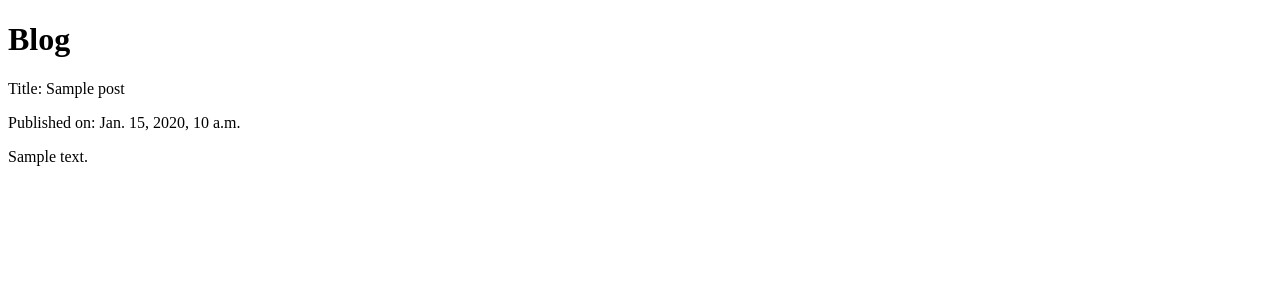
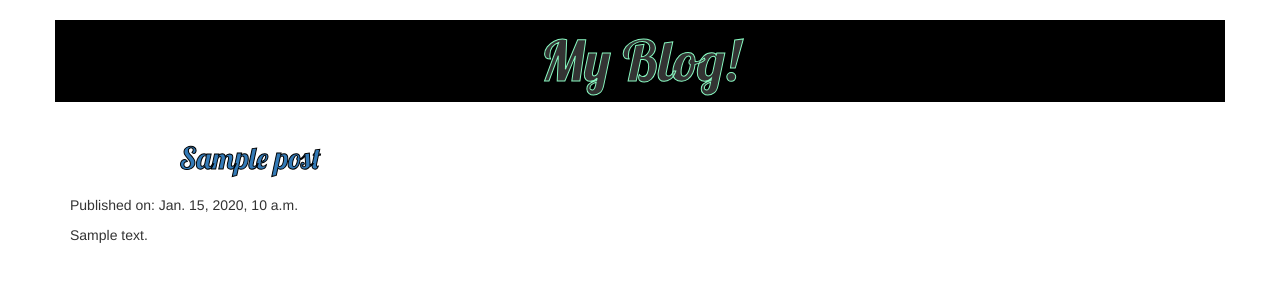
Before and after one commit to jezsh/djangogirls, a Django app: template blog/templates/blog/post_list.html in a window 1280 px wide. Shown: the top 300 px of the page. Run offline with Django 3.2, Linux system fonts and the light colour scheme; the template is opened without the code that fills it: most values are stand-ins (such as "Sample title", 1, 10 or a date in 2020); some libraries are stand-ins or nearby versions.

Commit message:
Added blog post and detail functionality and prettied it up

```diff
--- /dev/null
+++ b/blog/static/css/blog.css
@@ -0,0 +1,19 @@
+body h1, body h2 {
+	padding:10px;
+	font-family: 'Lobster', Helvetica;
+}
+
+h1 {
+	font-weight:300;
+	font-size:4em;
+	background-color: #000;
+	-webkit-text-stroke: 1px #89FAC2;
+}
+
+h2 {
+	color: #89FAC2;
+	-webkit-text-stroke: 1px #000;
+}
+
+.post {
+}
--- /dev/null
+++ b/blog/templates/blog/base.html
@@ -0,0 +1,18 @@
+{% load staticfiles %}
+<!doctype html>
+<html>
+<head>
+	<link rel="stylesheet" href="//maxcdn.bootstrapcdn.com/bootstrap/3.2.0/css/bootstrap.min.css">
+	<link rel="stylesheet" href="{% static 'css/blog.css' %}">
+	<link href="http://fonts.googleapis.com/css?family=Lobster&subset=latin,latin-ext" rel="stylesheet" type="text/css">
+	<title>Django Girls</title>
+</head>
+<body>
+	<div class="content container">
+		<div class="row">
+			{% block content %}
+			{% endblock %}
+		</div>
+	</div>
+</body>
+</html>
--- a/blog/templates/blog/post_list.html
+++ b/blog/templates/blog/post_list.html
@@ -1,18 +1,12 @@
-<!doctype html>
-<html>
-<head>
-	<title>Django Girls</title>
-</head>
-<body>
-	<div>
-		<h1>Blog</h1>
-	</div>
+{% extends "blog/base.html" %}
+
+{% block content %}
+	<h1 class="text-center">My Blog!</h1>
 	{% for post in posts %}
-		<div>
-			<p>Title: {{ post.title }}</p>
+		<div class="post col-md-4">
+			<h2 class="text-center"><a href="{% url 'blog.views.post_detail' pk=post.pk %}">{{ post.title }}</a></h2>
 			<p>Published on: {{ post.published_date }}</p>
 			<p>{{ post.text | linebreaks }}</p>
 		</div>
 	{% endfor %}
-</body>
-</html>
+{% endblock content %}
--- a/blog/urls.py
+++ b/blog/urls.py
@@ -3,4 +3,5 @@ from . import views
 
 urlpatterns = [
 	url(r'^$', views.post_list),
+	url(r'^post/(?P<pk>[0-9]+)/$', views.post_detail),
 ]
--- a/blog/views.py
+++ b/blog/views.py
@@ -1,4 +1,4 @@
-from django.shortcuts import render
+from django.shortcuts import render, get_object_or_404
 from django.utils import timezone
 from .models import Post
 
@@ -6,3 +6,7 @@ from .models import Post
 def post_list(request):
 	posts = Post.objects.all()
 	return render(request, 'blog/post_list.html', {'posts':posts})
+
+def post_detail(request, pk):
+	post = Post.objects.get(pk=pk)
+	return render(request, 'blog/post_detail.html', {'post':post})
```
Also changed, not shown: blog/templates/blog/post_detail.html (added, +13 -0 lines).
